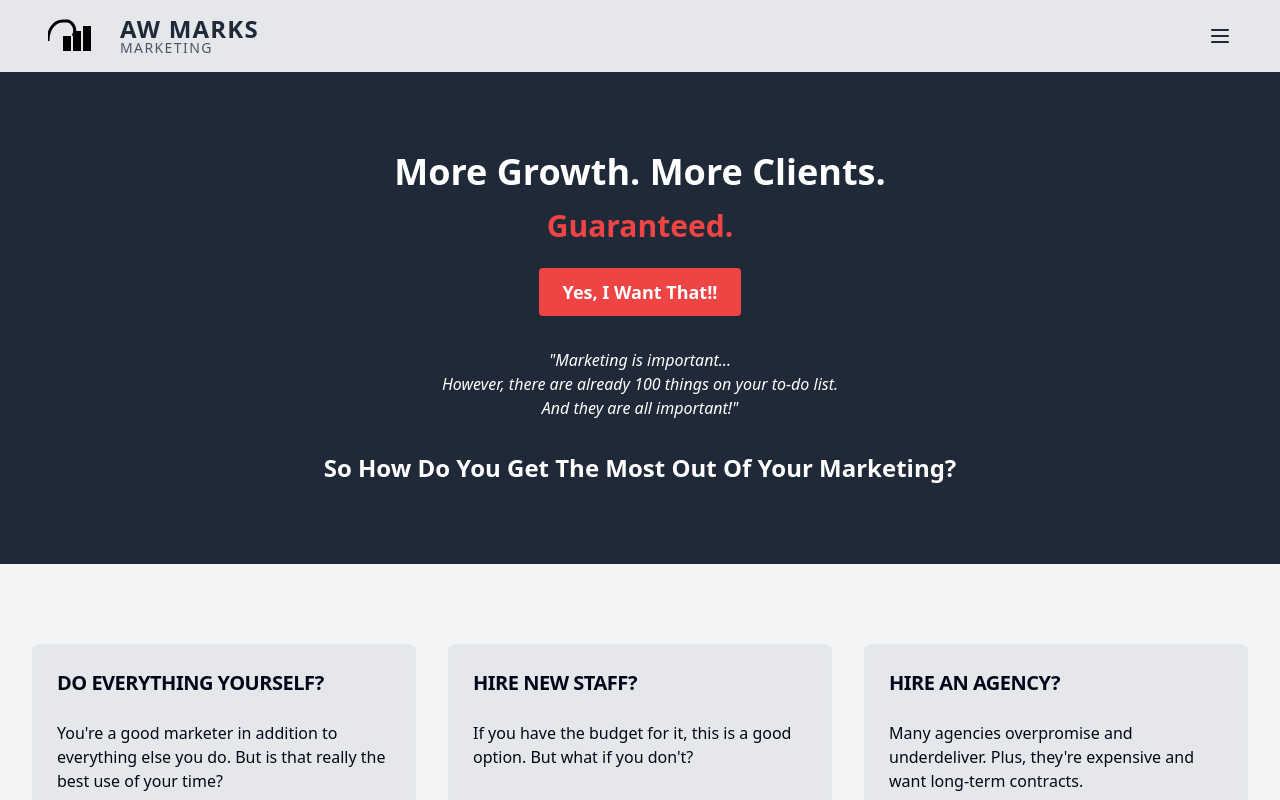
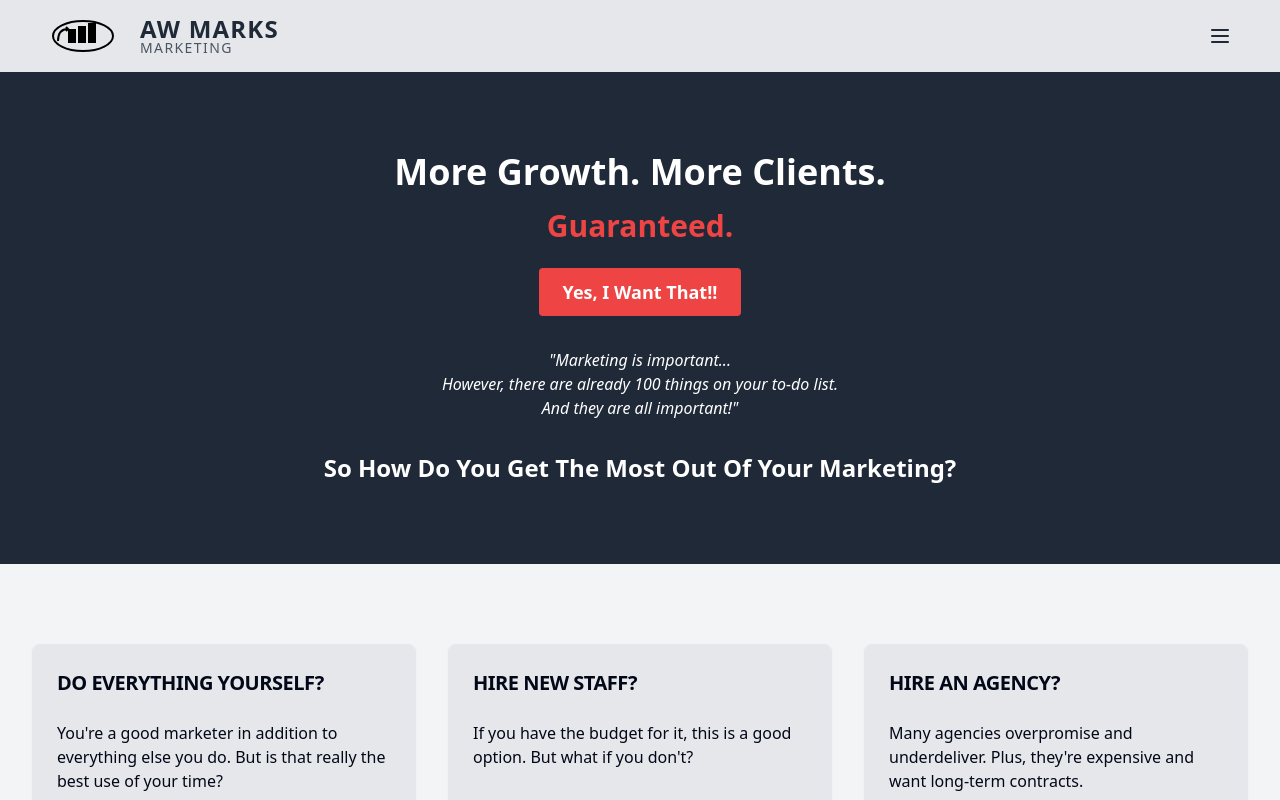
Before and after one commit to Power-and-Hustle/awmarks, a React (Vite) app: page / in a window 1280 px wide. Shown: the top 800 px of the page. Built offline with nearby package versions, Linux system fonts and the light colour scheme.

Commit message:
Update UI for consistency
Refine the user interface to ensure visual consistency across components. Adjust styles and layout as needed to align with design specifications.
[skip gpt_engineer]

```diff
--- a/src/components/Header.jsx
+++ b/src/components/Header.jsx
@@ -16,14 +16,17 @@ const Header = () => {
       <div className="container mx-auto flex justify-between items-center">
         <Link to="/" className="hover:opacity-80 transition-opacity">
           <div className="flex items-center">
-            <svg width="60" height="40" viewBox="0 0 60 40" xmlns="http://www.w3.org/2000/svg">
-              <g transform="translate(0, 5)">
+            <svg width="80" height="40" viewBox="0 0 80 40" xmlns="http://www.w3.org/2000/svg">
+              <g transform="translate(5, 5)">
+                {/* Oval base */}
+                <ellipse cx="30" cy="15" rx="30" ry="15" fill="none" stroke="black" strokeWidth="2"/>
+                {/* Bar chart */}
+                <rect x="15" y="8" width="8" height="14" fill="black"/>
+                <rect x="25" y="5" width="8" height="17" fill="black"/>
+                <rect x="35" y="2" width="8" height="20" fill="black"/>
                 {/* Curved arrow */}
-                <path d="M0 20 C0 10 5 0 15 0 L20 0 A10 10 0 0 1 25 15" stroke="#000000" fill="none" strokeWidth="3"/>
-                {/* Bar chart */}
-                <rect x="15" y="15" width="8" height="15" fill="#000000"/>
-                <rect x="25" y="10" width="8" height="20" fill="#000000"/>
-                <rect x="35" y="5" width="8" height="25" fill="#000000"/>
+                <path d="M5 20 C5 12 8 8 15 8 L15 8" stroke="black" fill="none" strokeWidth="2"/>
+                <path d="M13 6 L15 8 L13 10" stroke="black" fill="none" strokeWidth="2"/>
               </g>
             </svg>
             <div className="ml-3 flex flex-col">
```
